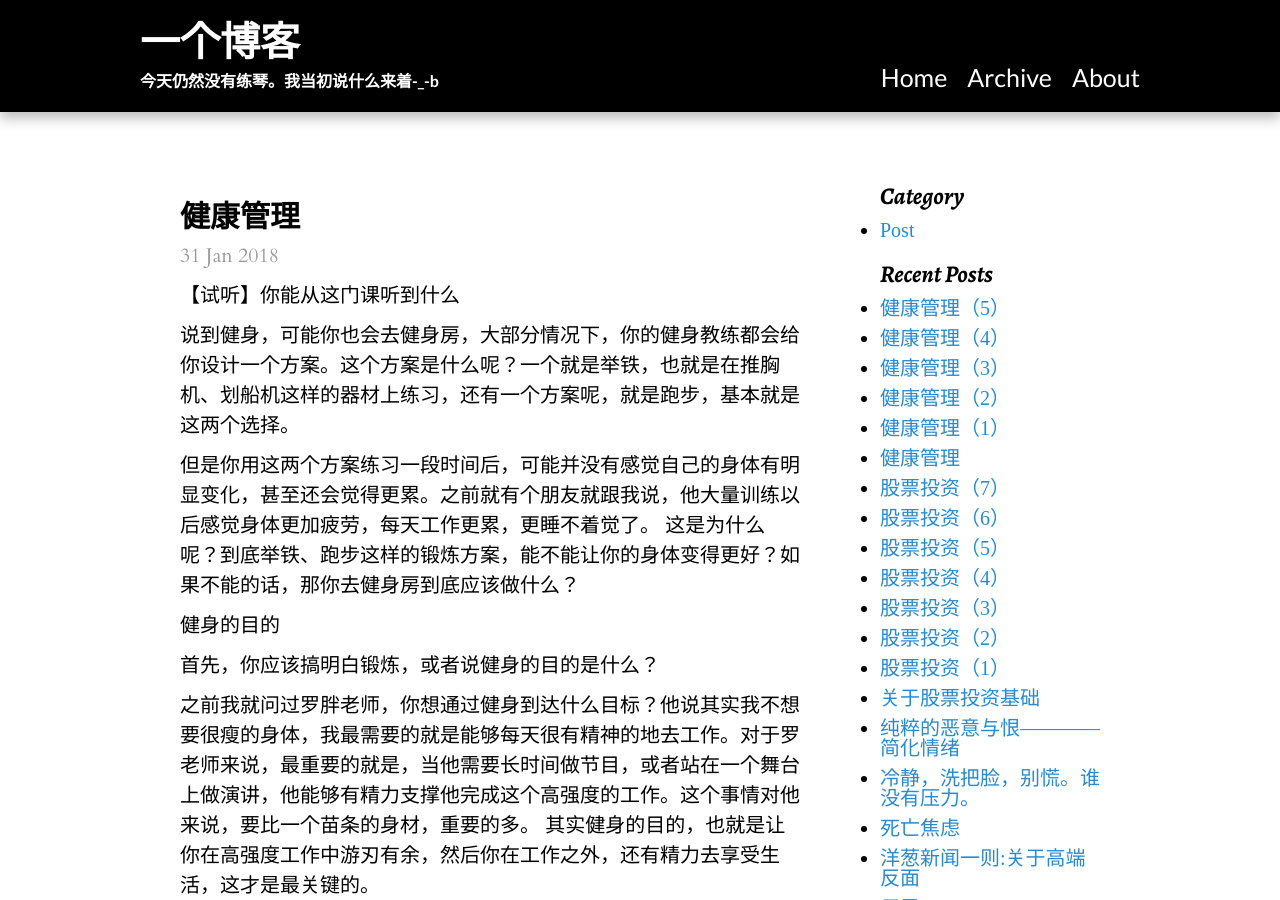
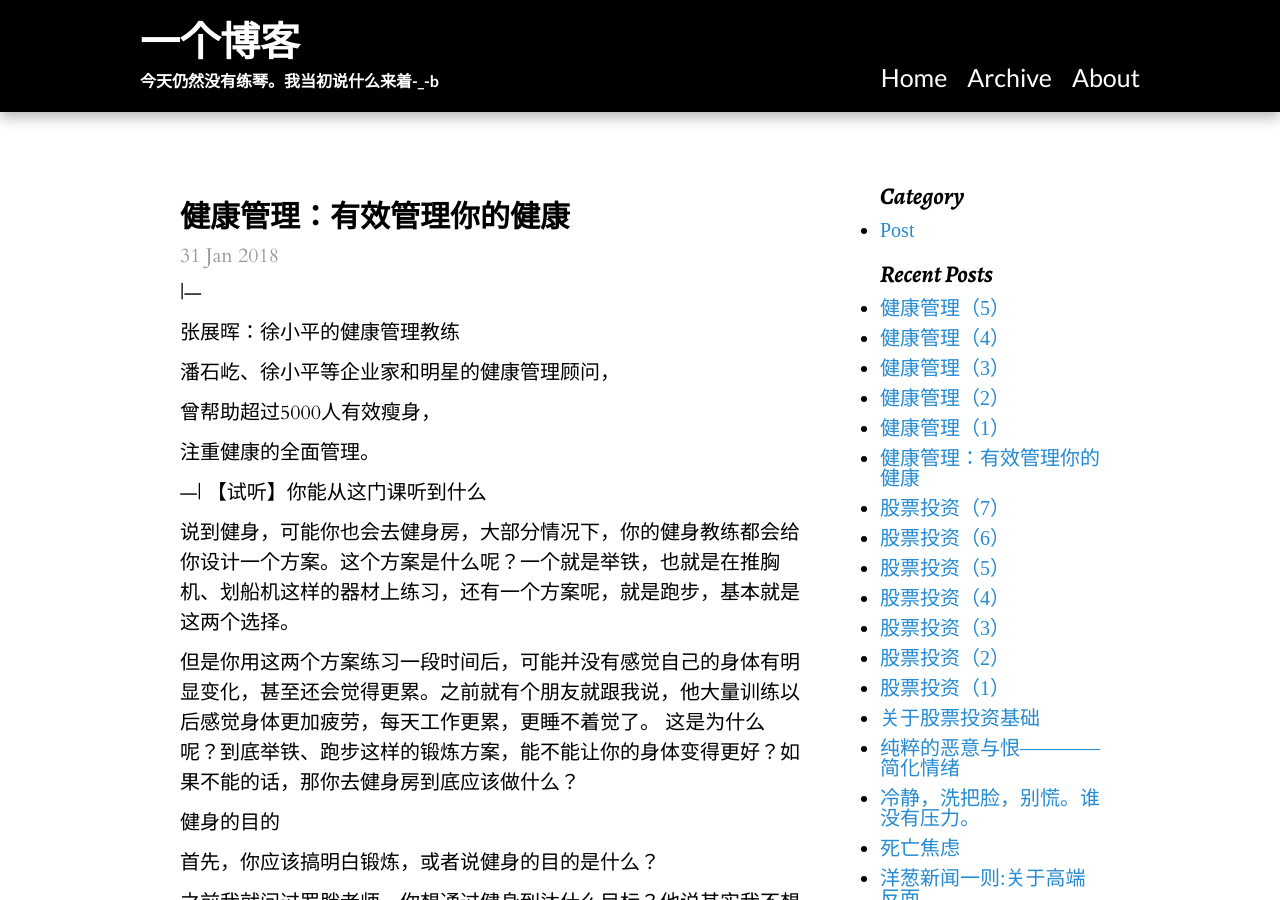
Before and after one commit to xjxuyang/xjxuyang.github.io, a Jekyll site: the page built from _posts/2018-01-31-健康管理-0.md, in a window 1280 px wide and 900 px high. Built offline with Jekyll 4.4.1, drawn with Linux system fonts in a browser that asks for light colours; some web fonts are replaced.

Commit message:
Update 2018-01-31-健康管理-0.md

```diff
--- a/_posts/2018-01-31-健康管理-0.md
+++ b/_posts/2018-01-31-健康管理-0.md
@@ -1,9 +1,19 @@
 ---
 layout: post
-title: 健康管理
+title: 健康管理：有效管理你的健康
 category: Post
 ---
+|---
 
+张展晖：徐小平的健康管理教练
+
+潘石屹、徐小平等企业家和明星的健康管理顾问，
+
+曾帮助超过5000人有效瘦身，
+
+注重健康的全面管理。
+
+---|
 【试听】你能从这门课听到什么
 
 说到健身，可能你也会去健身房，大部分情况下，你的健身教练都会给你设计一个方案。这个方案是什么呢？一个就是举铁，也就是在推胸机、划船机这样的器材上练习，还有一个方案呢，就是跑步，基本就是这两个选择。
```
